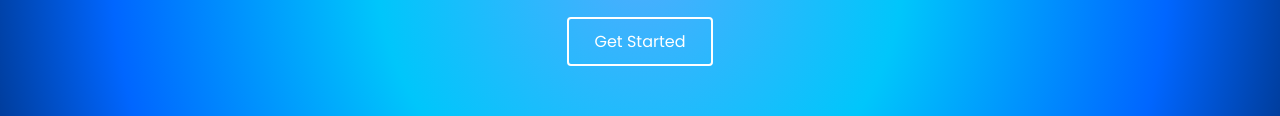
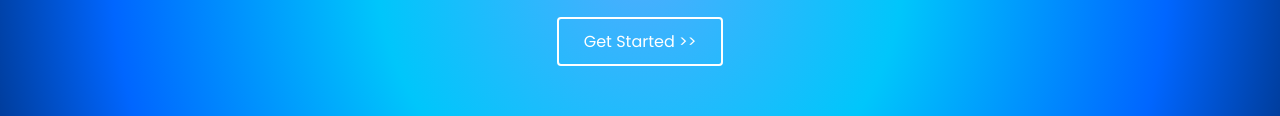
Before and after one commit to vaibhavihr13-dev/helloworld-local, a plain HTML site: page index.html in a window 1280 px wide. Shown: the part 437-553 px from the top of the page. Drawn offline with Linux system fonts and the light colour scheme.

Commit message:
added greather than symbol as icon to the button

```diff
--- a/index.html
+++ b/index.html
@@ -17,7 +17,7 @@
         <section class="hero-section">
             <h1>Hello World !</h1>
             <p>Welcome to my first hello world website</p>
-            <a href="#" class="cta-btn">Get Started</a>
+            <a href="#" class="cta-btn">Get Started >></a>
         </section>
     </main>
 
```
